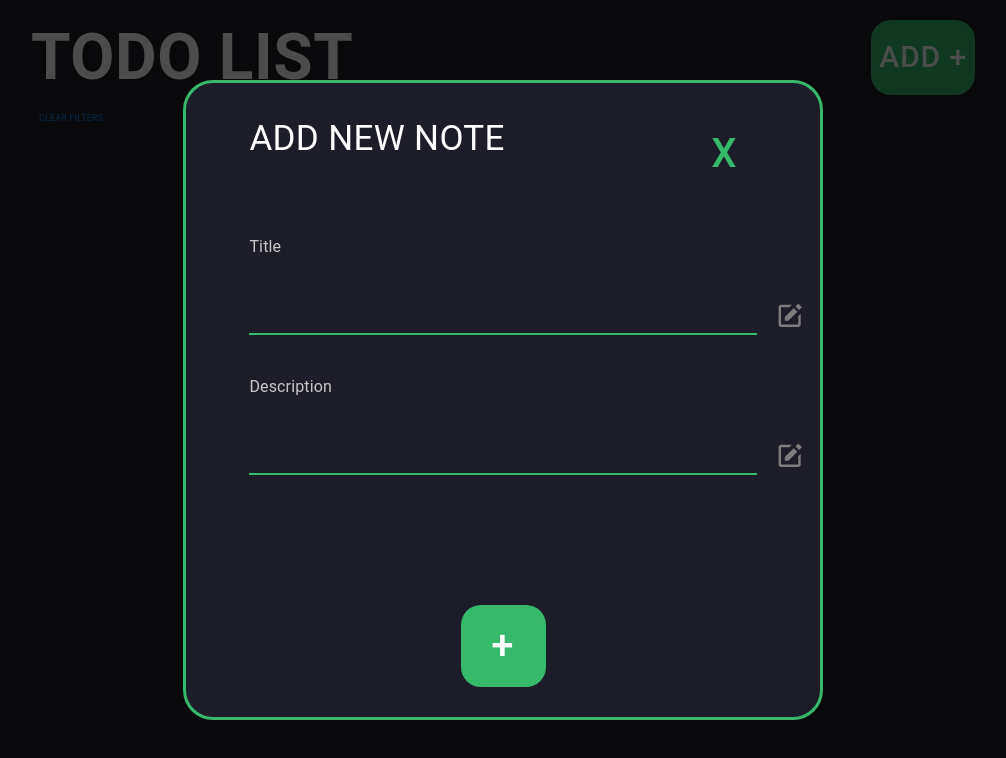
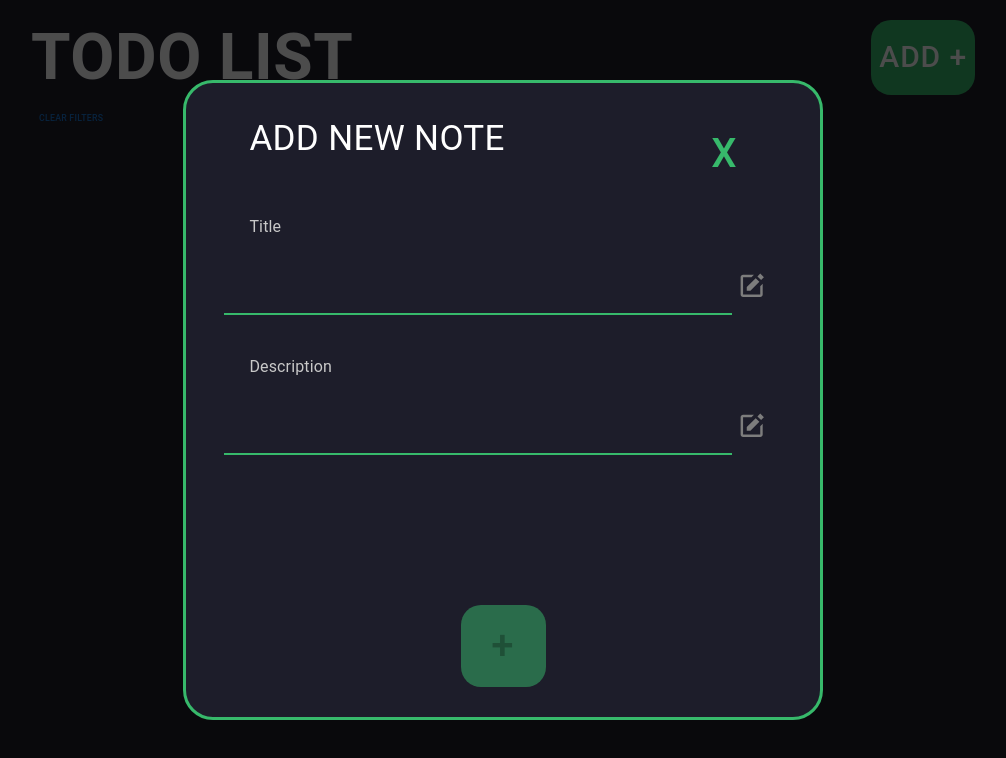
Before and after one commit to wldbrrt/ToDo_React, a React (Create React App) app: page /#/ in a window 1280 px wide. Both pictures are taken after a click on the button "ADD +". Shown: the top 758 px of the page, without its empty margins (137-1143 px from the left). Built offline with nearby package versions, Linux system fonts and the light colour scheme.

Commit message:
feat: add input validation

```diff
--- a/src/components/EditorPopup/EditableInput/EditableInput.tsx
+++ b/src/components/EditorPopup/EditableInput/EditableInput.tsx
@@ -1,5 +1,5 @@
 import { Box, IconButton, TextField, Typography } from "@mui/material";
-import React, { useState } from "react";
+import React, { useEffect, useState } from "react";
 import { mainColors } from "../../../ui/palette";
 import {
   inputField,
@@ -8,10 +8,13 @@ import {
   componentWrapper,
   inputTitle,
   saveButton,
+  validationMessage,
 } from "./style";
 import { getFiltredTags } from "../../../utils/getFiltredTags";
 import { SaveIcon } from "../../icons/saveIcon";
 import { EditIconButton } from "../../icons/EditIconButton";
+import { VALIDATION_MESSAGES } from "../constants";
+import { useScreenSize } from "../../../store/hooks";
 
 type EditableInputProps = {
   title: string;
@@ -19,6 +22,8 @@ type EditableInputProps = {
   setDescriptionValue: (value: string) => void;
   setTags: (value: string[]) => void;
   isExtenderEditor?: boolean;
+  isFieldEmpty: boolean;
+  setIsFieldEmpty: (value: boolean) => void;
 };
 
 export const EditableInput = ({
@@ -27,8 +32,16 @@ export const EditableInput = ({
   setDescriptionValue,
   setTags,
   isExtenderEditor,
+  isFieldEmpty,
+  setIsFieldEmpty,
 }: EditableInputProps) => {
   const [isInputActrive, setIsInputActive] = useState<boolean>(false);
+  const [isFiledTouched, setIsFieldTouched] = useState<boolean>(false);
+  const screenSize = useScreenSize();
+
+  useEffect(() => {
+    value ? setIsFieldEmpty(false) : setIsFieldEmpty(true);
+  }, [value, isFiledTouched]);
 
   const hightlightText = (text: string) => {
     const separatedlinebreaks = text
@@ -64,7 +77,7 @@ export const EditableInput = ({
         <Box sx={inputWrapper}>
           <TextField
             autoFocus
-            sx={inputField(isExtenderEditor)}
+            sx={inputField(screenSize, isExtenderEditor)}
             value={value}
             multiline={isExtenderEditor}
             onBlur={(e) => setIsInputActive(false)}
@@ -72,9 +85,10 @@ export const EditableInput = ({
               setDescriptionValue(e.target.value);
               if (isExtenderEditor) setTags(getFiltredTags(e.target.value));
             }}
-            onFocus={(e) =>
-              e.target.setSelectionRange(value.length, value.length)
-            }
+            onFocus={(e) => {
+              e.target.setSelectionRange(value.length, value.length);
+              setIsFieldTouched(true);
+            }}
           />
         </Box>
       ) : (
@@ -91,6 +105,11 @@ export const EditableInput = ({
           <EditIconButton />
         </IconButton>
       )}
+      {isFieldEmpty && isFiledTouched && (
+        <Typography sx={validationMessage}>
+          {VALIDATION_MESSAGES.IS_EMPTY}
+        </Typography>
+      )}
     </Box>
   );
 };
--- a/src/components/EditorPopup/EditableInput/style.ts
+++ b/src/components/EditorPopup/EditableInput/style.ts
@@ -5,14 +5,16 @@ export const componentWrapper = {
   minHeight: "100px",
   position: "relative",
   display: "flex",
-  flexDirection: "column",
-  justifyContent: "space-between",
+  justifyContent: "center",
   alignItems: "center",
+  gap: "10px",
 };
 
 export const inputTitle = {
   color: mainColors.grey,
   width: "80%",
+  top: "-20px",
+  position: "absolute",
   paddingBottom: "10px",
   fontSize: "1.6rem",
 };
@@ -23,7 +25,7 @@ export const inputWrapper = {
   position: "relative",
 };
 
-export const inputField = (isMultiline = false) => {
+export const inputField = (screen: string, isMultiline = false) => {
   const style = {
     position: "relative",
     width: "100%",
@@ -42,7 +44,7 @@ export const inputField = (isMultiline = false) => {
       opacity: 1,
       width: "100%",
       padding: "18px 14px",
-      paddingBottom: "22px",
+      paddingBottom: "18px",
       color: mainColors.white,
       background: mainColors.darkBlue,
       fontSize: "1.6rem",
@@ -73,7 +75,15 @@ export const inputField = (isMultiline = false) => {
   };
 
   if (isMultiline) {
-    style["& .MuiOutlinedInput-input"].paddingBottom = "30px";
+    style["& .MuiOutlinedInput-input"].paddingBottom = "26px";
+  }
+
+  if (screen === "mobile") {
+    style["& .MuiOutlinedInput-input"].paddingBottom = "22px";
+  }
+
+  if (screen === "mobile" && isMultiline) {
+    style["& .MuiOutlinedInput-input"].paddingBottom = "28px";
   }
 
   return style;
@@ -119,7 +129,17 @@ export const text = {
 export const saveButton = {
   width: "40px",
   height: "40px",
-  position: "absolute",
+  position: "relative",
   right: "10px",
   top: "60%",
 };
+
+export const validationMessage = {
+  fontSize: "1.4rem",
+  width: "100%",
+  textAlign: "center",
+  color: "red",
+  position: "absolute",
+  left: 0,
+  bottom: "-25px",
+};
--- a/src/components/EditorPopup/EditorPopup.tsx
+++ b/src/components/EditorPopup/EditorPopup.tsx
@@ -41,6 +41,9 @@ export const EditorPopup = ({
 }: EditorPopupProps) => {
   const debouncedValue = useDebounce(descriptionValue, 600);
   const [editorTags, setEditorTags] = useState<string[]>(tags);
+  const [isTitleFieldEmpty, setIsTitleFieldEmpty] = useState<boolean>(false);
+  const [isDescriptionFieldEmpty, setisDescriptionFieldEmpty] =
+    useState<boolean>(false);
   const screenSize = useScreenSize();
 
   useEffect(() => {
@@ -63,6 +66,8 @@ export const EditorPopup = ({
           value={titleValue}
           setTags={setTags}
           setDescriptionValue={setTitleValue}
+          isFieldEmpty={isTitleFieldEmpty}
+          setIsFieldEmpty={setIsTitleFieldEmpty}
         />
 
         <EditableInput
@@ -71,10 +76,13 @@ export const EditorPopup = ({
           setTags={setTags}
           setDescriptionValue={setDescriptionValue}
           isExtenderEditor={true}
+          isFieldEmpty={isDescriptionFieldEmpty}
+          setIsFieldEmpty={setisDescriptionFieldEmpty}
         />
         <FilterButtonsGroup tags={editorTags} />
         <Button
           sx={editorAddButton}
+          disabled={isTitleFieldEmpty || isDescriptionFieldEmpty}
           onClick={() => {
             setTags(getFiltredTags(descriptionValue));
             onClickHandler();
--- a/src/components/EditorPopup/constants.ts
+++ b/src/components/EditorPopup/constants.ts
@@ -1,2 +1,5 @@
 export const POPUP_NOTE_TITLE = "Title";
 export const POPUP_NOTE_DESCRIPTION = "Description";
+export const VALIDATION_MESSAGES = {
+  IS_EMPTY: "This field cannot be empty.",
+};
--- a/src/components/EditorPopup/style.ts
+++ b/src/components/EditorPopup/style.ts
@@ -121,6 +121,9 @@ export const editorAddButton = {
   "&:hover": {
     background: mainColors.green,
   },
+  "&:disabled": {
+    background: mainColors.disabled,
+  },
 };
 
 export const closeButton = {
--- a/src/components/TodoList/TodoItem/Todoitem.tsx
+++ b/src/components/TodoList/TodoItem/Todoitem.tsx
@@ -52,8 +52,6 @@ export const Todoitem = ({
   const [descriptionValue, setDescriptionValue] = useState<string>(content);
   const [tagsArr, setTagsArr] = useState<string[]>(tags);
   const [isTooltipVisible, setIsTooltipVisible] = useState<boolean>();
-  const windowSize = useScreenSize();
-  console.log(windowSize);
 
   const toggleModal = () => {
     setIsModalOpen((value) => !value);
--- a/src/ui/palette.ts
+++ b/src/ui/palette.ts
@@ -5,4 +5,5 @@ export const mainColors = {
   backgroundBlue: "#1D1D2A",
   grey: "#C8C8C8",
   darkGrey: "#5f5f5f",
+  disabled: "#37b96b82",
 };
```
